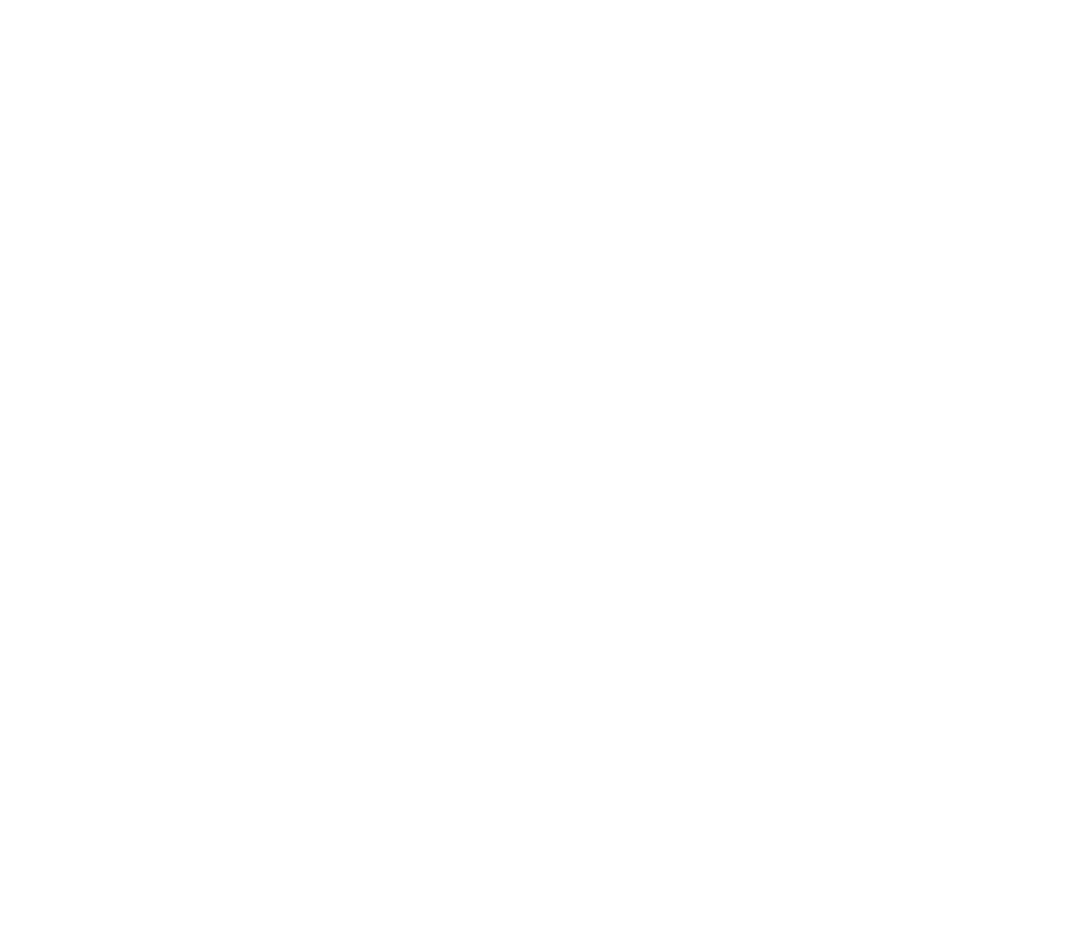
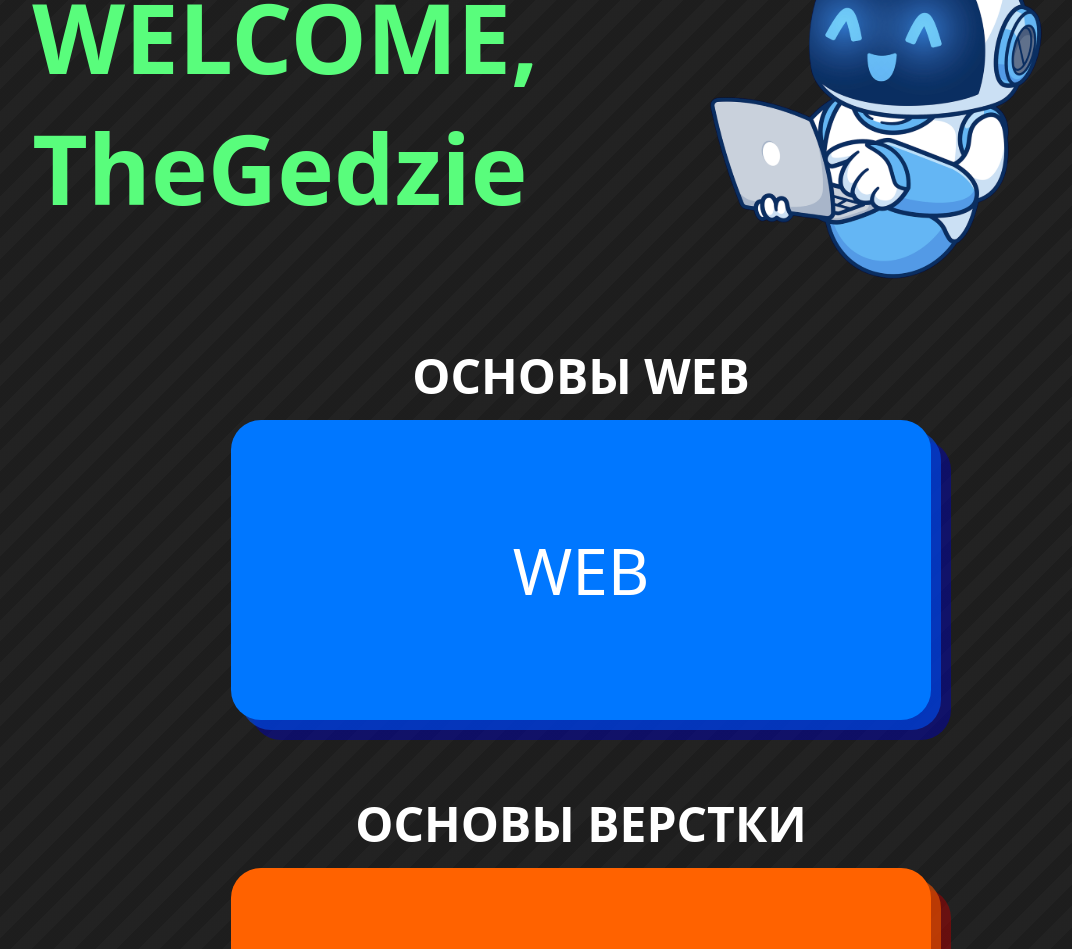
Before and after one commit to TheGedzie/True-Web-Platform, a React (Vite) app: page /education in a window 1280 px wide. Shown: the part 148-1097 px from the top of the page, without its empty margins (59-1131 px from the left). Before the commit the page ends 800 px from the top, so only its background shows below. Built offline with nearby package versions, Linux system fonts and the light colour scheme.

Commit message:
Add new page: Education

```diff
--- a/package.json
+++ b/package.json
@@ -10,8 +10,10 @@
     "preview": "vite preview"
   },
   "dependencies": {
+    "json-server": "^1.0.0-beta.15",
     "react": "^19.2.0",
-    "react-dom": "^19.2.0"
+    "react-dom": "^19.2.0",
+    "react-router-dom": "^7.13.1"
   },
   "devDependencies": {
     "@eslint/js": "^9.39.1",
--- a/src/App.tsx
+++ b/src/App.tsx
@@ -1,8 +1,13 @@
+import { BrowserRouter, Routes, Route } from "react-router-dom"
+import { Education } from "./pages/Education"
+
 function App() {
   return (
-    <>
-      <h1>Coming soon ...</h1>
-    </>
+   <BrowserRouter>
+    <Routes>
+      <Route path="/education" element={<Education />}/>
+    </Routes>
+   </BrowserRouter>
   )
 }
 
--- a/src/index.css
+++ b/src/index.css
@@ -5,10 +5,15 @@
 }
 :root {
   font-family: system-ui, Avenir, Helvetica, Arial, sans-serif;
-  line-height: 1.5;
-  font-weight: 400;
-
-  color-scheme: light dark;
+  --main-bg-color: repeating-linear-gradient(135deg,
+        rgba(30, 30, 30, 0.95) 0px,
+        rgba(30, 30, 30, 0.95) 15px,
+        rgba(45, 45, 45, 0.6) 15px,
+        rgba(45, 45, 45, 0.6) 30px);
+  color-scheme: dark;
+}
+body {
+  background: var(--main-bg-color);
 }
 
 /* @media (prefers-color-scheme: light) {
--- /dev/null
+++ b/src/pages/Education/Education.module.css
@@ -0,0 +1,43 @@
+.education{
+    width: 100%;
+    min-height: 100vh;
+    display: flex;
+    flex-direction: column;
+    align-items: center;
+    justify-content: center;
+
+}
+.helloUser{
+    display: flex;
+    width: 100%;
+    align-items: center;
+    justify-content: space-evenly;
+}
+.helloUser span{
+    font-size: 96px;
+    color: #59FD7C;
+}
+.courseWrapper{
+    width: 100%;
+    display: flex;
+    flex-direction: column;
+    align-items: center;
+    justify-content: center;
+    gap: 80px;
+}
+.course{
+    width: 100%;
+    display: flex;
+    flex-direction: column;
+    align-items: center;
+    justify-content: center;
+    gap: 20px;
+}
+.progressBarAndBtn{
+    margin:100px 0 30px 0;
+    display: flex;
+    flex-direction: column;
+    justify-content: center;
+    align-items: center;
+    gap: 10px;
+}
--- /dev/null
+++ b/src/pages/Education/Education.tsx
@@ -0,0 +1,40 @@
+import React from 'react'
+import cls from './Education.module.css'
+import mascotte from '../../assets/mascotte.svg'
+import { Title } from '../../components/UI/Title'
+import { HomeCourseCard } from '../../components/UI/HomeCourseCard'
+import { ProgressBar } from '../../components/UI/ProgressBar'
+import { Button } from '../../components/UI/Button'
+
+const testData = {
+  userName: "TheGedzie",
+}
+
+export const Education = () => {
+  return (
+    <div className={cls.education}>
+      <div className={cls.helloUser}>
+        <span>WELCOME,<br />{testData.userName}</span>
+        <img src={mascotte} alt="masscotte robot" />
+      </div>
+      <div className={cls.courseWrapper}>
+        <div className={cls.course}>
+          <Title children={"ОСНОВЫ WEB"} level={"h3"} size='large' color='white'/>
+          <HomeCourseCard children={"WEB"}/>
+        </div>
+        <div className={cls.course}>
+          <Title children={"ОСНОВЫ ВЕРСТКИ"} level={"h3"} size='large' color='white'/>
+          <HomeCourseCard children={"HTML | CSS"} color='orange'/>
+        </div>
+        <div className={cls.course}>
+          <Title children={"ОСНОВЫ JS"} level={"h3"} size='large' color='white'/>
+          <HomeCourseCard children={"JS"} color='yellow'/>
+        </div>
+      </div>
+      <div className={cls.progressBarAndBtn}>
+        <ProgressBar currentProgress={1} totalProgress={3}/>
+        <Button children={"Завершить"} size='large' animation={false} disabled/>
+      </div>
+    </div>
+  )
+}
--- /dev/null
+++ b/src/pages/Education/index.ts
@@ -0,0 +1 @@
+export { Education } from './Education'
```
Also changed, not shown: src/db.json (added, +27 -0 lines), src/assets/mascotte.svg (added), 1 other file (tests, documents, lock files or other folders).
